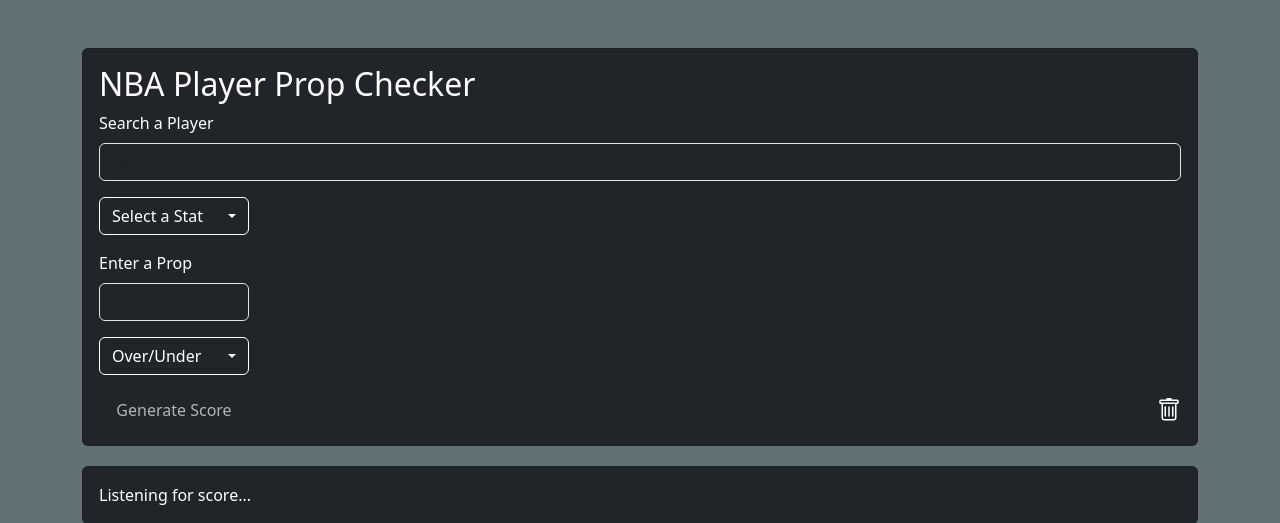
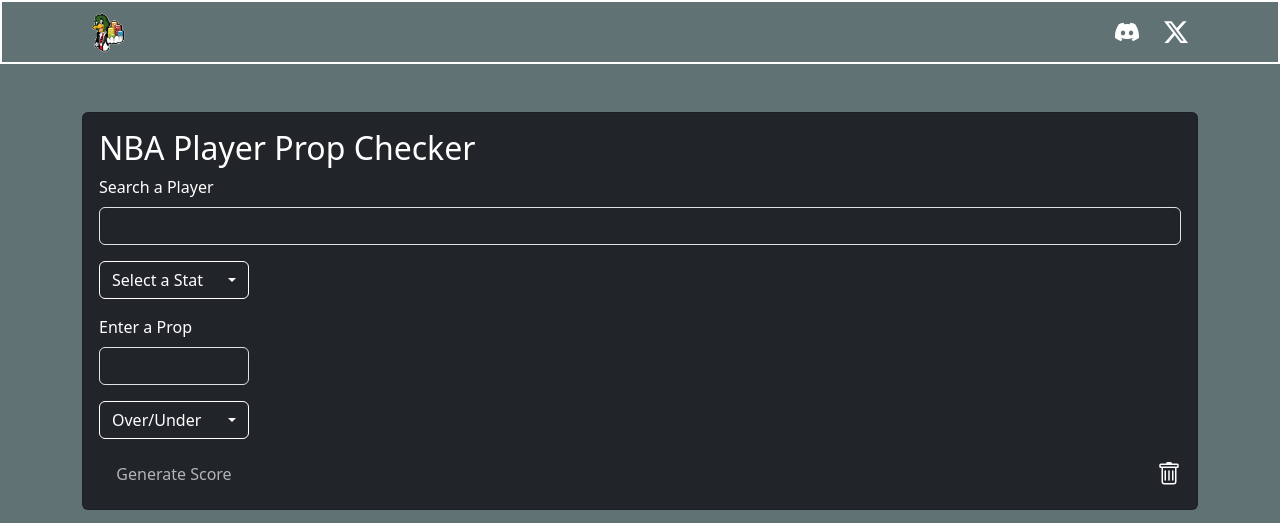
Before and after one commit to rtziegl/nba, a Flask app: page / in a window 1280 px wide. Shown: the top 523 px of the page. Run offline with Flask 3, Linux system fonts and the light colour scheme; data that the repository does not hold is empty.

Commit message:
basic ui improvements

```diff
--- a/static/css/styles.css
+++ b/static/css/styles.css
@@ -259,8 +259,25 @@
     align-items: center;
 }
 
-.logo img{
-    height: 100px;
-    width: 100px;
+img{
+    height: 50px;
+    width: 50px;
     object-fit:cover;
 }
+
+.socials-container{
+    display: flex;
+    gap: 25px;
+    padding-right: 10px;
+}
+
+.title-icon{
+    display: flex;
+    align-items: center;
+    margin: 0;
+}
+
+nav{
+    border: 2px solid white;
+    --bs-navbar-padding-y: 0px;
+}
--- a/static/js/getQuackScore.js
+++ b/static/js/getQuackScore.js
@@ -273,6 +273,7 @@
         // Style the elements for inline display
         alertDiv.style.display = 'flex';
         alertDiv.style.alignItems = 'center';
+        alertDiv.style.width = '75%';
         alertDiv.style.gap = '5px';
         checkMarkIcon.style.display = 'inline';
 
--- a/templates/index.html
+++ b/templates/index.html
@@ -15,6 +15,27 @@
 </head>
 
 <body>
+    <nav class="navbar navbar-expand-lg navbar" style="--bs-navbar-padding-y: 0rem;">
+        <div class="container">
+            <div class="title-icon">
+                <a class="navbar-brand" href="#">
+                    <img src="../static/images/Mallarcolorduck.png" alt="Mallard Logo">
+                </a>
+            </div>
+            <div class="socials-container">
+                <svg xmlns="http://www.w3.org/2000/svg" width="24" height="24" fill="white" class="bi bi-discord"
+                    viewBox="0 0 16 16">
+                    <path
+                        d="M13.545 2.907a13.2 13.2 0 0 0-3.257-1.011.05.05 0 0 0-.052.025c-.141.25-.297.577-.406.833a12.2 12.2 0 0 0-3.658 0 8 8 0 0 0-.412-.833.05.05 0 0 0-.052-.025c-1.125.194-2.22.534-3.257 1.011a.04.04 0 0 0-.021.018C.356 6.024-.213 9.047.066 12.032q.003.022.021.037a13.3 13.3 0 0 0 3.995 2.02.05.05 0 0 0 .056-.019q.463-.63.818-1.329a.05.05 0 0 0-.01-.059l-.018-.011a9 9 0 0 1-1.248-.595.05.05 0 0 1-.02-.066l.015-.019q.127-.095.248-.195a.05.05 0 0 1 .051-.007c2.619 1.196 5.454 1.196 8.041 0a.05.05 0 0 1 .053.007q.121.1.248.195a.05.05 0 0 1-.004.085 8 8 0 0 1-1.249.594.05.05 0 0 0-.03.03.05.05 0 0 0 .003.041c.24.465.515.909.817 1.329a.05.05 0 0 0 .056.019 13.2 13.2 0 0 0 4.001-2.02.05.05 0 0 0 .021-.037c.334-3.451-.559-6.449-2.366-9.106a.03.03 0 0 0-.02-.019m-8.198 7.307c-.789 0-1.438-.724-1.438-1.612s.637-1.613 1.438-1.613c.807 0 1.45.73 1.438 1.613 0 .888-.637 1.612-1.438 1.612m5.316 0c-.788 0-1.438-.724-1.438-1.612s.637-1.613 1.438-1.613c.807 0 1.451.73 1.438 1.613 0 .888-.631 1.612-1.438 1.612" />
+                </svg>
+                <svg xmlns="http://www.w3.org/2000/svg" width="24" height="24" fill="white" class="bi bi-twitter-x"
+                    viewBox="0 0 16 16">
+                    <path
+                        d="M12.6.75h2.454l-5.36 6.142L16 15.25h-4.937l-3.867-5.07-4.425 5.07H.316l5.733-6.57L0 .75h5.063l3.495 4.633L12.601.75Zm-.86 13.028h1.36L4.323 2.145H2.865z" />
+                </svg>
+            </div>
+        </div>
+    </nav>
     <div class="container mt-5">
         <div class="cards-container">
             <div class="card bg-dark text-white">
```
Also changed, not shown: static/images/IMG_6356.png (added).
